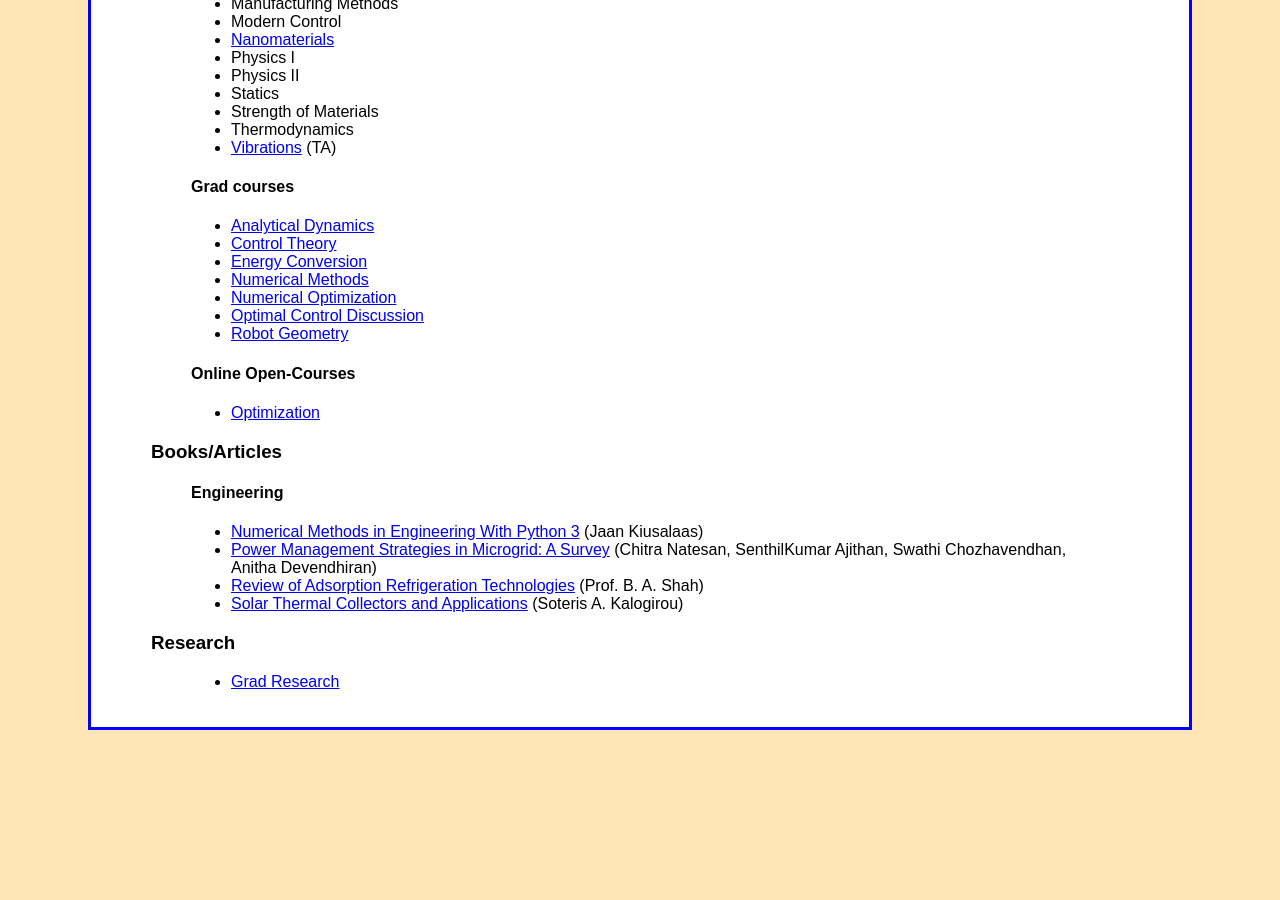
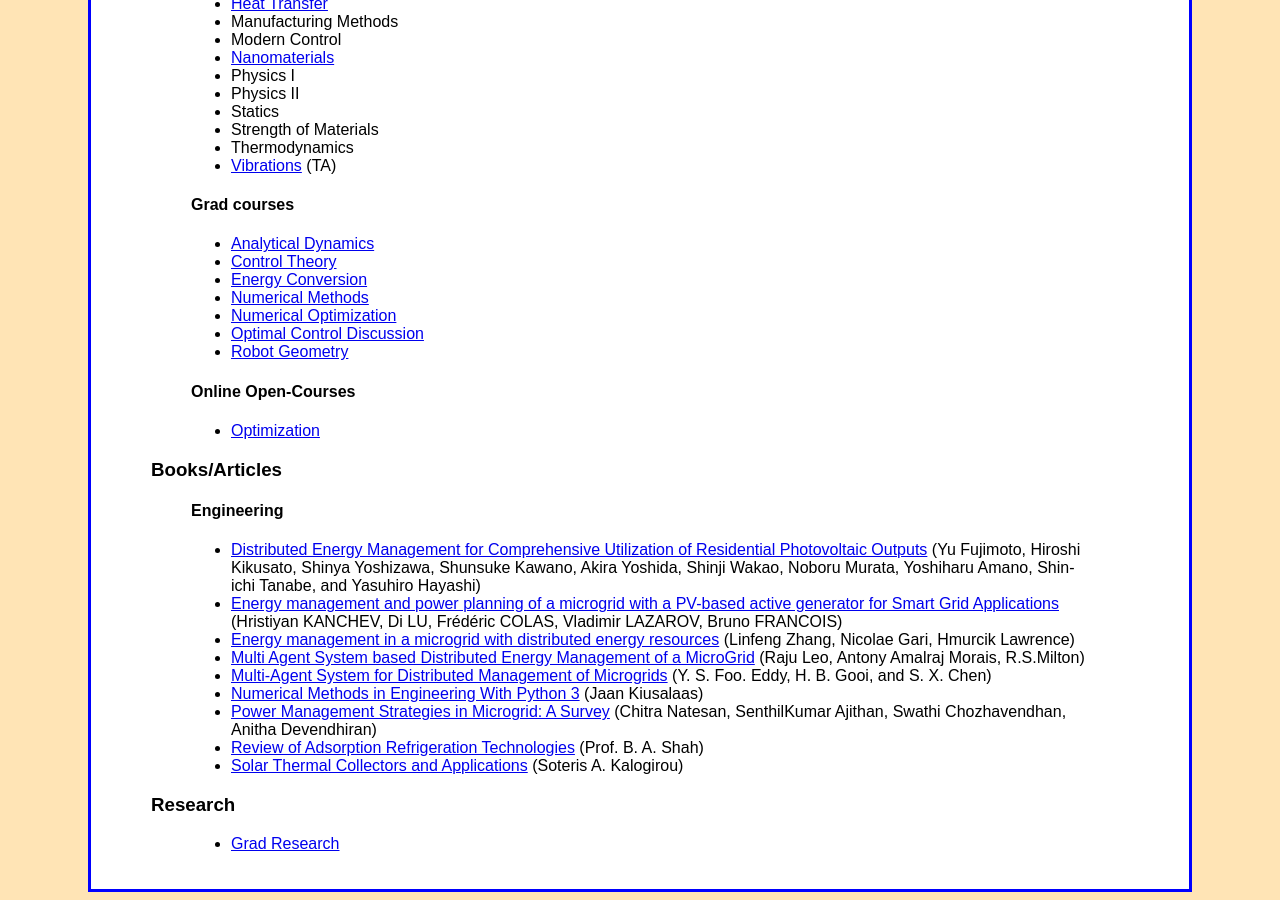
Before and after one commit to jbm950/jbm950.github.io, a Jekyll site: the page built from source/notes/notes_main.md, in a window 1280 px wide and 900 px high, scrolled down 859 px. Built offline with Jekyll 4.4.1, drawn with Linux system fonts in a browser that asks for light colours; our own code applies the rules of GitHub Pages for plain Markdown files; before the commit the page ends 1597 px from its top, so only the background shows below that; some of the changed text lies outside the part shown.

```diff
--- a/notes/notes_main.html
+++ b/notes/notes_main.html
@@ -95,6 +96,11 @@
 </blockquote>
 <blockquote>
 <ul>
+<li><a href="./distributed_energy_management_for_comprehensive_utilization_of_residential_photovoltaic_outputs/distributed_energy_management_for_comprehensive_utilization_of_residential_photovoltaic_outputs.html">Distributed Energy Management for Comprehensive Utilization of Residential Photovoltaic Outputs</a> (Yu Fujimoto, Hiroshi Kikusato, Shinya Yoshizawa, Shunsuke Kawano, Akira Yoshida, Shinji Wakao, Noboru Murata, Yoshiharu Amano, Shin-ichi Tanabe, and Yasuhiro Hayashi)</li>
+<li><a href="./energy_management_and_power_planning_of_a_microgrid_with_a_pv-based_active_generator_for_smart_grid_applications/energy_management_and_power_planning_of_a_microgrid_with_a_pv-based_active_generator_for_smart_grid_applications.html">Energy management and power planning of a microgrid with a PV-based active generator for Smart Grid Applications</a> (Hristiyan KANCHEV, Di LU, Frédéric COLAS, Vladimir LAZAROV, Bruno FRANCOIS)</li>
+<li><a href="./energy_management_in_a_microgrid_with_distributed_energy_resources/energy_management_in_a_microgrid_with_distributed_energy_resources.html">Energy management in a microgrid with distributed energy resources</a> (Linfeng Zhang, Nicolae Gari, Hmurcik Lawrence)</li>
+<li><a href="./multi_agent_system_based_distributed_energy_management_of_a_microgrid/multi_agent_system_based_distributed_energy_management_of_a_microgrid.html">Multi Agent System based Distributed Energy Management of a MicroGrid</a> (Raju Leo, Antony Amalraj Morais, R.S.Milton)</li>
+<li><a href="./multi-agent_system_for_distributed/multi-agent_system_for_distributed.html">Multi-Agent System for Distributed Management of Microgrids</a> (Y. S. Foo. Eddy, H. B. Gooi, and S. X. Chen)</li>
 <li><a href="numerical_methods_engineering_py3/num_methods_py3_main.html">Numerical Methods in Engineering With Python 3</a> (Jaan Kiusalaas)</li>
 <li><a href="./power_management_strategies_in_microgrid_a_survey/power_management_strategies_in_microgrid_a_survey.html">Power Management Strategies in Microgrid: A Survey</a> (Chitra Natesan, SenthilKumar Ajithan, Swathi Chozhavendhan, Anitha Devendhiran)</li>
 <li><a href="./review_of_adsorption_refrigeration_technologies/review_of_adsorption_refrigeration_technologies.html">Review of Adsorption Refrigeration Technologies</a> (Prof. B. A. Shah)</li>
--- a/source/notes/notes_main.md
+++ b/source/notes/notes_main.md
@@ -60,6 +61,26 @@
 
 > #### Engineering
 
+> - [Distributed Energy Management for Comprehensive Utilization of Residential
+    Photovoltaic
+    Outputs](./distributed_energy_management_for_comprehensive_utilization_of_residential_photovoltaic_outputs/distributed_energy_management_for_comprehensive_utilization_of_residential_photovoltaic_outputs.html)
+    (Yu Fujimoto, Hiroshi Kikusato, Shinya Yoshizawa, Shunsuke Kawano, Akira
+    Yoshida, Shinji Wakao, Noboru Murata, Yoshiharu Amano, Shin-ichi Tanabe,
+    and Yasuhiro Hayashi)
+> - [Energy management and power planning of a microgrid with a PV-based active
+    generator for Smart Grid
+    Applications](./energy_management_and_power_planning_of_a_microgrid_with_a_pv-based_active_generator_for_smart_grid_applications/energy_management_and_power_planning_of_a_microgrid_with_a_pv-based_active_generator_for_smart_grid_applications.html)
+    (Hristiyan KANCHEV, Di LU, Frédéric COLAS, Vladimir LAZAROV, Bruno
+    FRANCOIS)
+> - [Energy management in a microgrid with distributed energy
+    resources](./energy_management_in_a_microgrid_with_distributed_energy_resources/energy_management_in_a_microgrid_with_distributed_energy_resources.html)
+    (Linfeng Zhang, Nicolae Gari, Hmurcik Lawrence)
+> - [Multi Agent System based Distributed Energy Management of a
+    MicroGrid](./multi_agent_system_based_distributed_energy_management_of_a_microgrid/multi_agent_system_based_distributed_energy_management_of_a_microgrid.html)
+    (Raju Leo, Antony Amalraj Morais, R.S.Milton)
+> - [Multi-Agent System for
+    Distributed Management of Microgrids](./multi-agent_system_for_distributed/multi-agent_system_for_distributed.html)
+    (Y. S. Foo. Eddy, H. B. Gooi, and S. X. Chen)
 > - [Numerical Methods in Engineering With Python
      3](numerical_methods_engineering_py3/num_methods_py3_main.html)
      (Jaan Kiusalaas)
```
Also changed, not shown: other parts of notes/notes_main.html (+1 -0 lines), other parts of source/notes/notes_main.md (+1 -0 lines), notes/open_source_beginning/open_source_beginning.html (added, +43 -0 lines), source/notes/open_source_beginning/open_source_beginning.md (added, +75 -0 lines).
